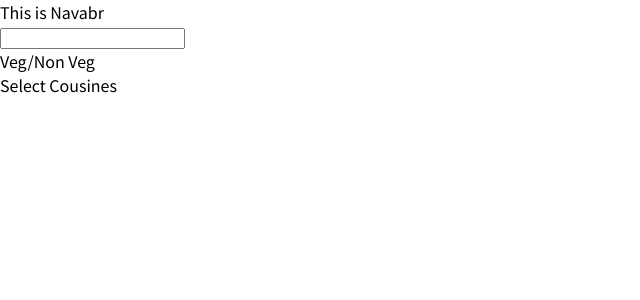
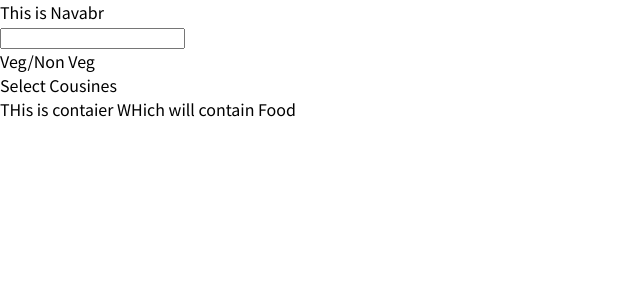
Before and after one commit to dhaneshdhakrey/Tomaato_Food_Order, a React (Create React App) app: page / in a window 1280 px wide. Shown: the top 300 px of the page, without its empty margins (0-640 px from the left). Built offline with nearby package versions, Linux system fonts and the light colour scheme.

Commit message:
3rd Push
Live share vs code

```diff
--- /dev/null
+++ b/src/Components/MainDIv/FoodCont.js
@@ -0,0 +1,12 @@
+import React from 'react';
+
+function FoodCont(){
+
+    return (
+        <div>
+              THis is contaier WHich will contain Food
+        </div>
+    )
+}
+
+export default FoodCont;
--- a/src/Components/MainDIv/MainCont.js
+++ b/src/Components/MainDIv/MainCont.js
@@ -1,11 +1,14 @@
 import React from "react";
 import Navbar from "./Navbar";
 import FilterCont from "./FilterCont";
+import FoodCont from "./FoodCont";
+
 function MainCont(){
     return (
         <React.Fragment>
             <Navbar/>
             <FilterCont/>
+            <FoodCont/>
         </React.Fragment>
     )
 }
```
